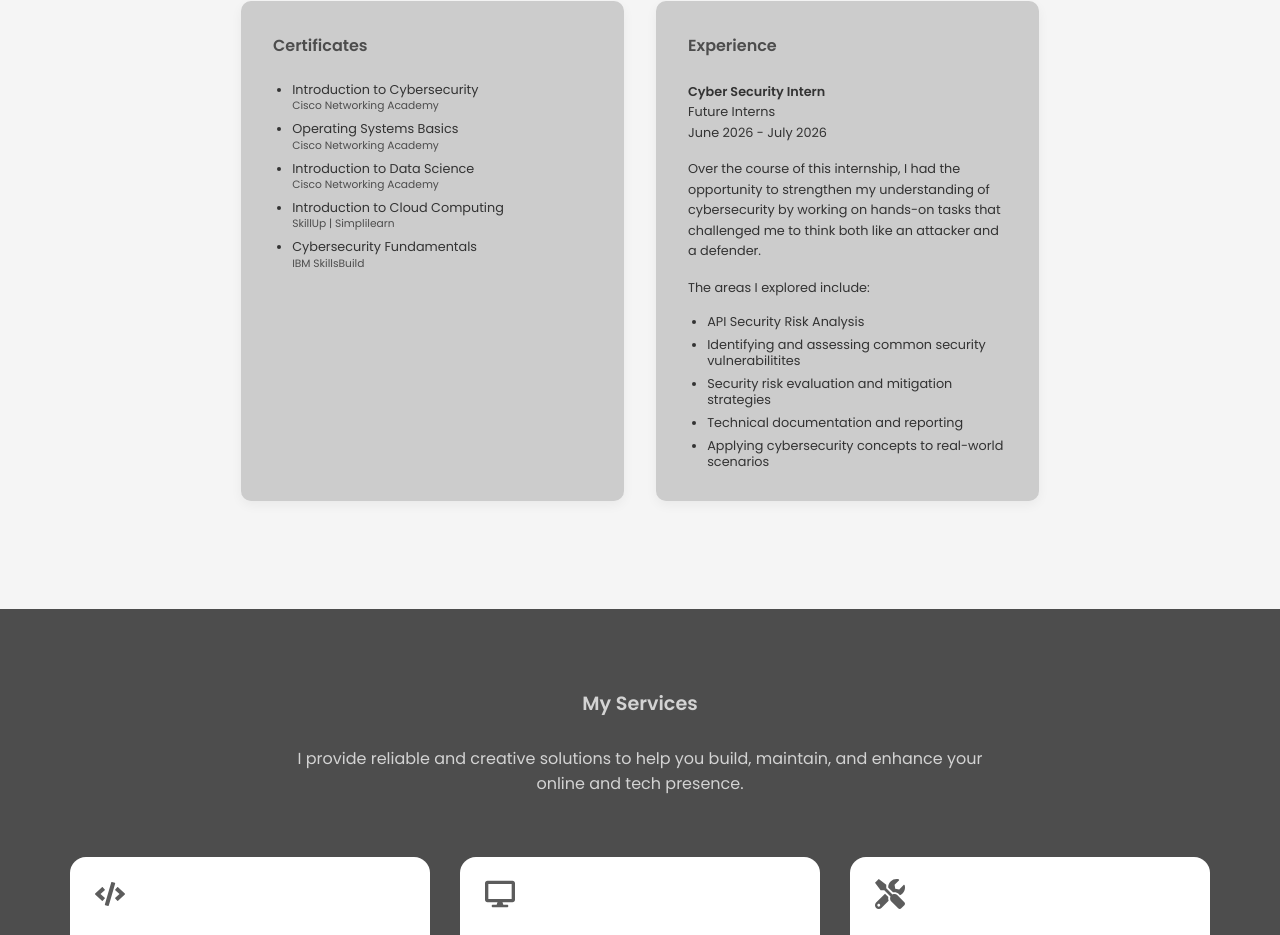
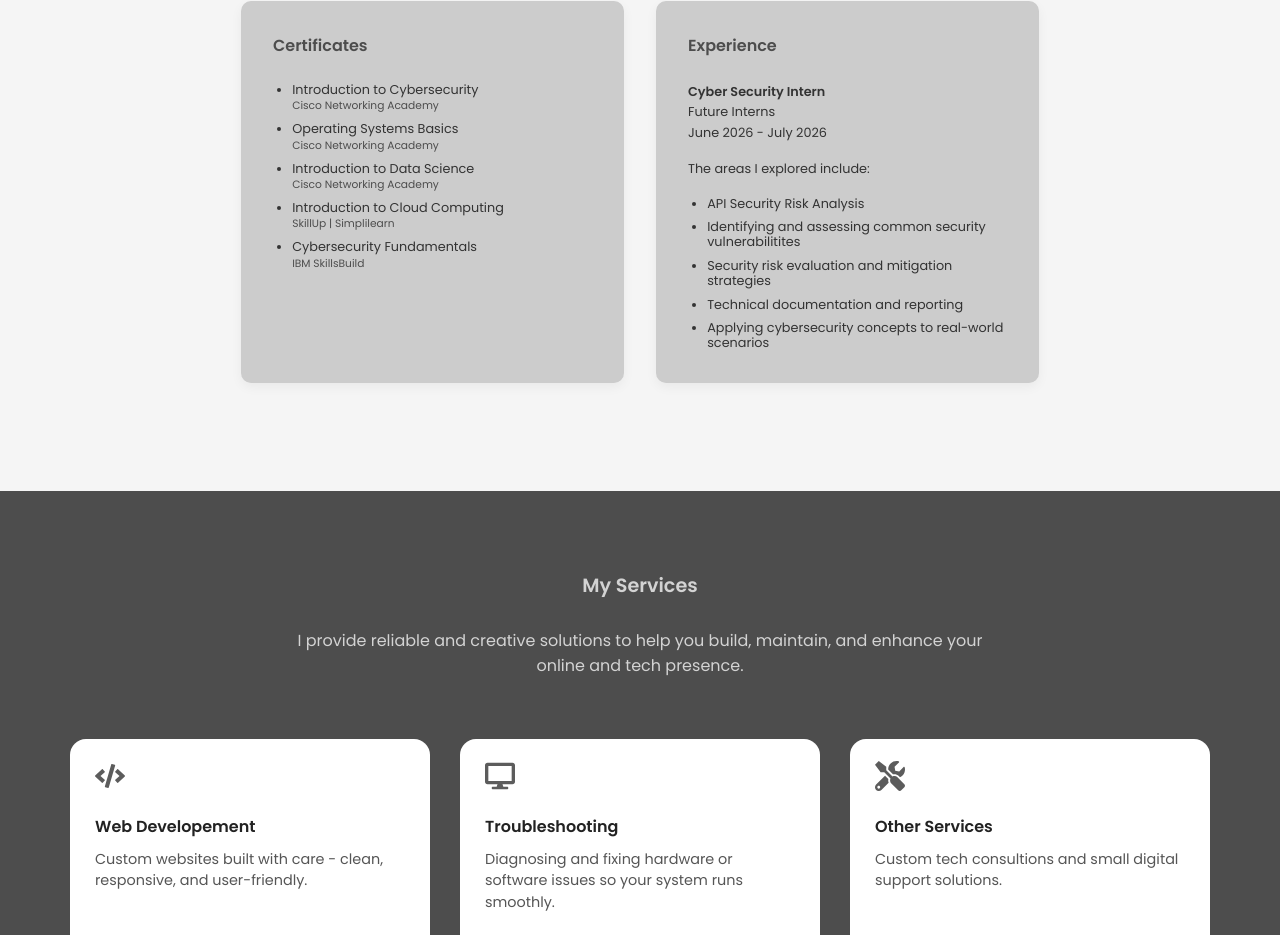
Before and after one commit to karteverything/karteverything2, a Next.js app in the folder frontend/: page / in a window 1280 px wide. Shown: the part 1652-2587 px from the top of the page. Built offline with nearby package versions, Linux system fonts and the light colour scheme; no server answers; the database is empty.

Commit message:
update experience

```diff
--- a/frontend/app/about/page.jsx
+++ b/frontend/app/about/page.jsx
@@ -117,10 +117,7 @@ export default function About() {
                         Future Interns <br></br>
                         June 2026 - July 2026
                     </p>
-                    <p>
-                        Over the course of this internship, I had the opportunity to strengthen my understanding of cybersecurity by
-                        working on hands-on tasks that challenged me to think both like an attacker and a defender.
-                    </p>
+
                     <p>The areas I explored include:</p>
                     <ul>
                         <li>API Security Risk Analysis</li>
```
